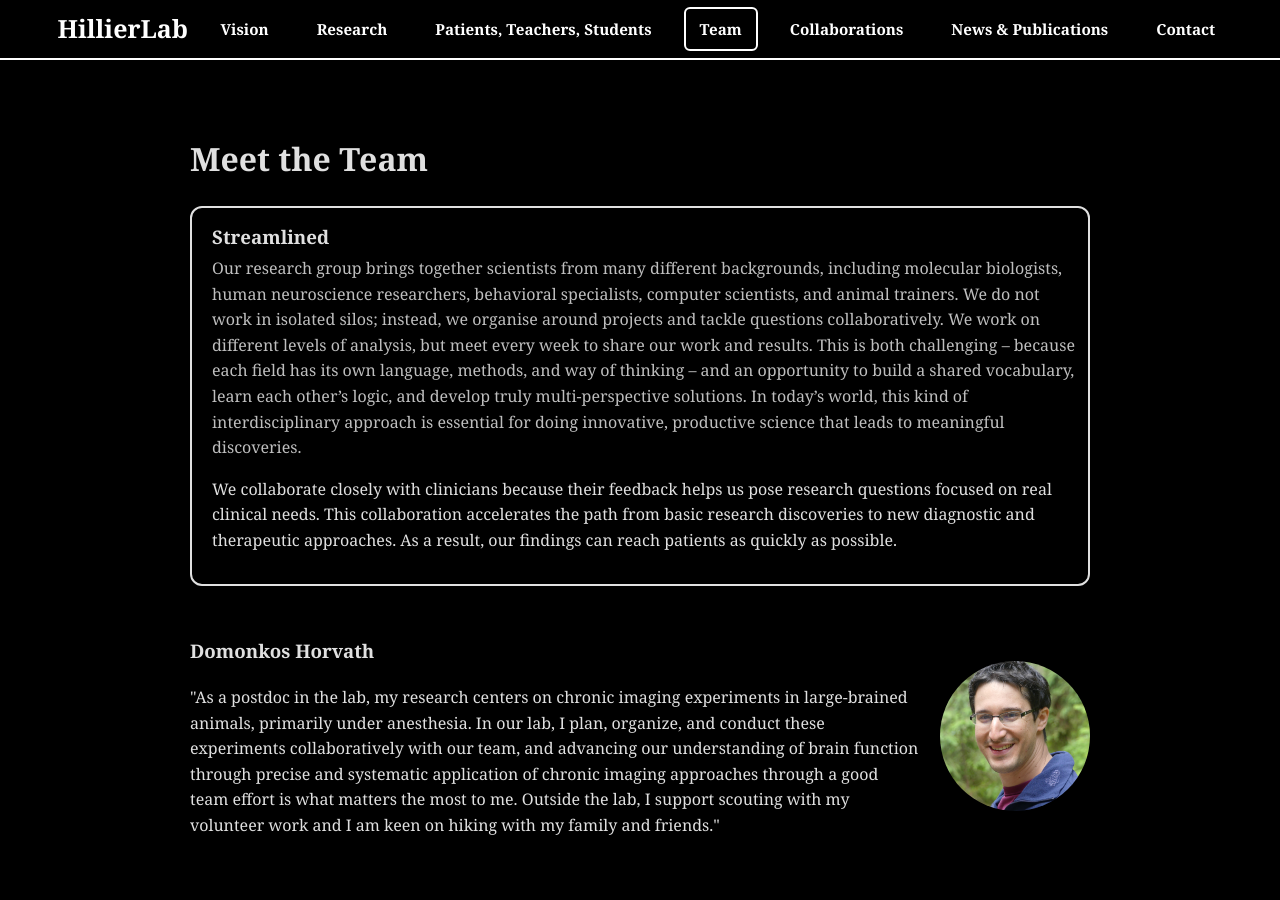
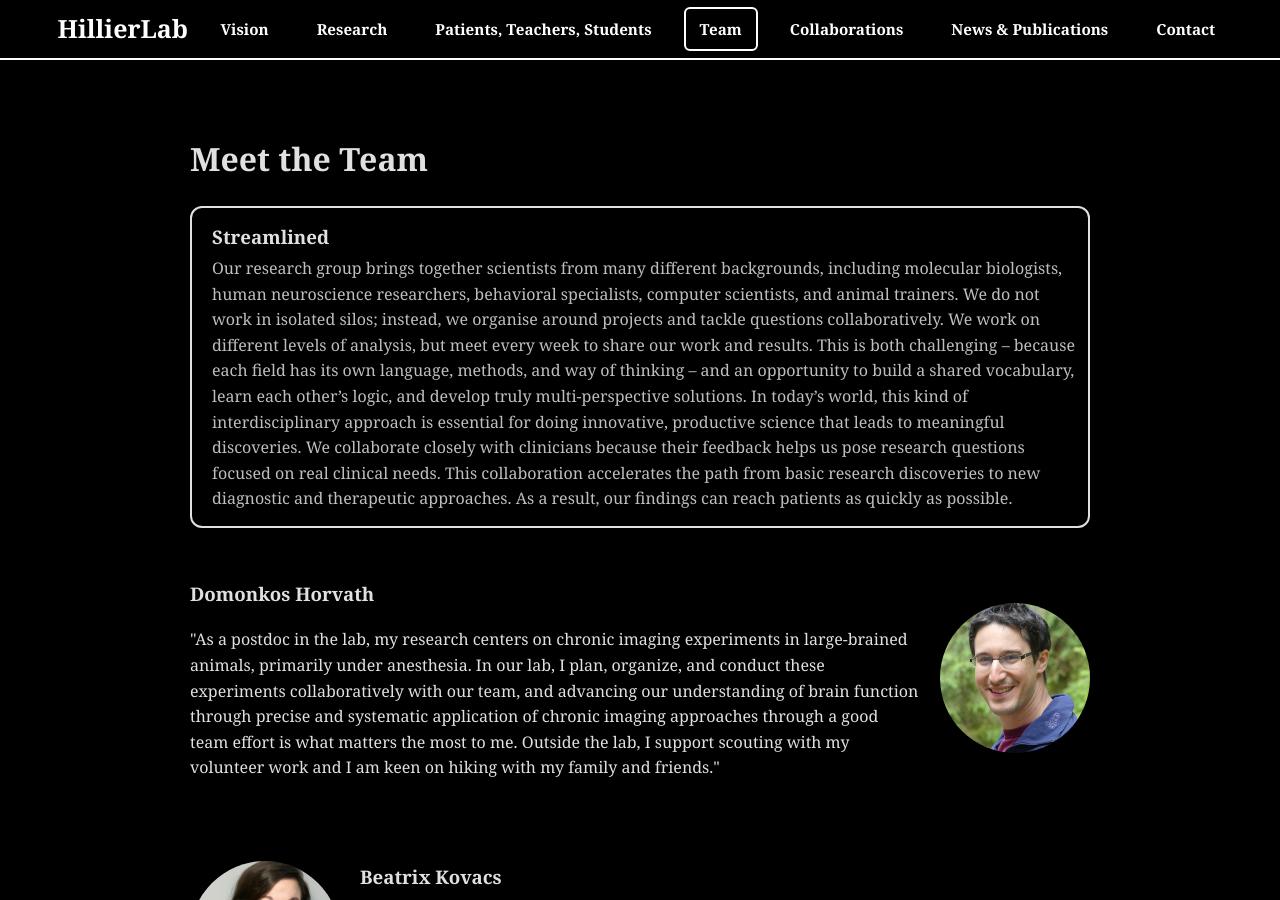
Before and after one commit to hillierlab/hillierlab.github.io, a Jekyll site: the page built from team.md, in a window 1280 px wide and 900 px high. Built offline with Jekyll 4.4.1, drawn with Linux system fonts in a browser that asks for light colours.

Commit message:
Update team.md

```diff
--- a/team.md
+++ b/team.md
@@ -28,9 +28,7 @@ title: Meet the Team
   <div class="cta-streamlined-card">
     <div style="text-align:left; flex:1;">
       <h3 style="margin:0 0 .25rem 0;">Streamlined</h3>
-      <p style="margin:0; opacity:.85;">Our research group brings together scientists from many different backgrounds, including molecular biologists, human neuroscience researchers, behavioral specialists, computer scientists, and animal trainers. We do not work in isolated silos; instead, we organise around projects and tackle questions collaboratively. We work on different levels of analysis, but meet every week to share our work and results. This is both challenging – because each field has its own language, methods, and way of thinking – and an opportunity to build a shared vocabulary, learn each other’s logic, and develop truly multi‑perspective solutions. In today’s world, this kind of interdisciplinary approach is essential for doing innovative, productive science that leads to meaningful discoveries. </p>
-
-      <p>We collaborate closely with clinicians because their feedback helps us pose research questions focused on real clinical needs. This collaboration accelerates the path from basic research discoveries to new diagnostic and therapeutic approaches. As a result, our findings can reach patients as quickly as possible.</p>
+      <p style="margin:0; opacity:.85;">Our research group brings together scientists from many different backgrounds, including molecular biologists, human neuroscience researchers, behavioral specialists, computer scientists, and animal trainers. We do not work in isolated silos; instead, we organise around projects and tackle questions collaboratively. We work on different levels of analysis, but meet every week to share our work and results. This is both challenging – because each field has its own language, methods, and way of thinking – and an opportunity to build a shared vocabulary, learn each other’s logic, and develop truly multi‑perspective solutions. In today’s world, this kind of interdisciplinary approach is essential for doing innovative, productive science that leads to meaningful discoveries. We collaborate closely with clinicians because their feedback helps us pose research questions focused on real clinical needs. This collaboration accelerates the path from basic research discoveries to new diagnostic and therapeutic approaches. As a result, our findings can reach patients as quickly as possible.</p>
     </div>
 
     </div>
```
